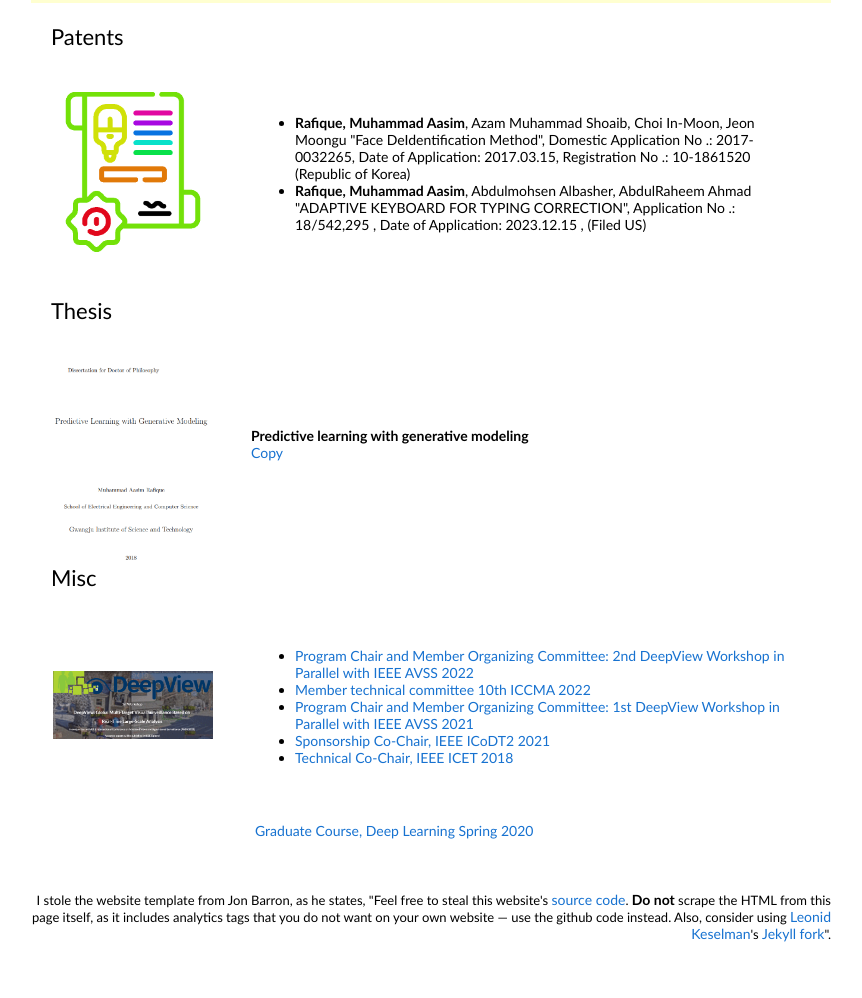
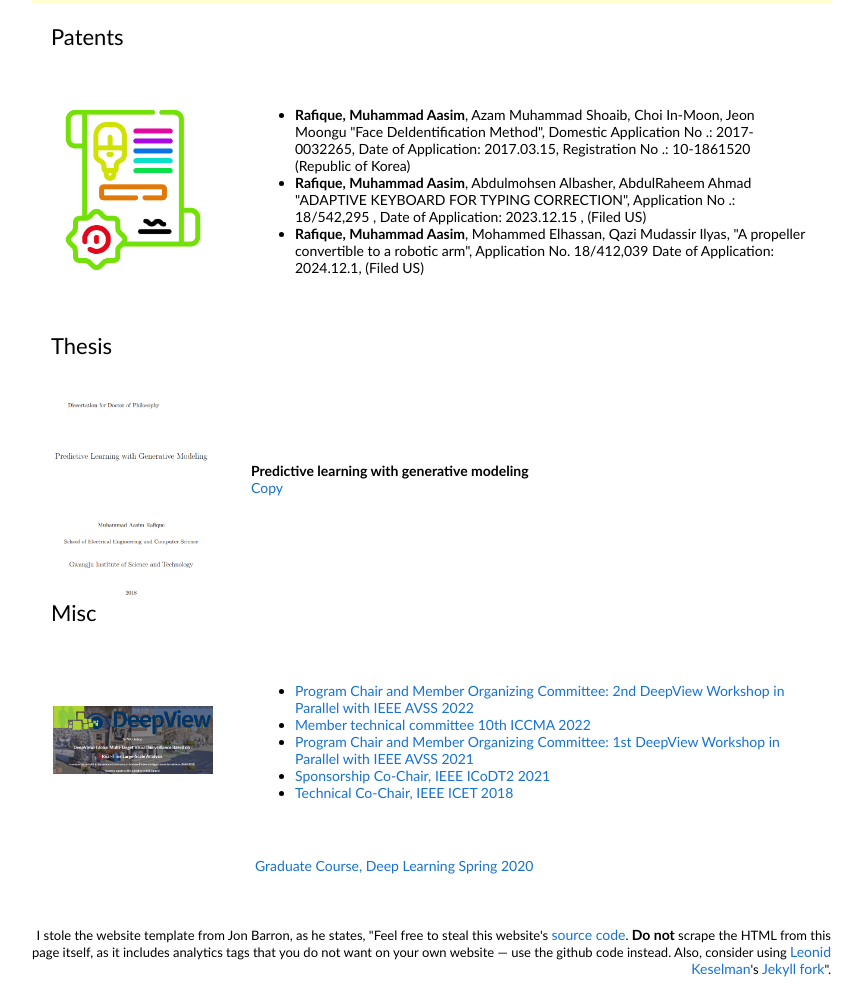
Before and after one commit to Aasimrafique/Aasimrafique.github.io, a plain HTML site: page index.html in a window 1280 px wide. Shown: the part 4659-5657 px from the top of the page, without its empty margins (209-1071 px from the left). Before the commit the page ends 5622 px from the top, so only its background shows below. Drawn offline with Linux system fonts and the light colour scheme.

Commit message:
Update index.html
Add a patent

```diff
--- a/index.html
+++ b/index.html
@@ -982,6 +982,9 @@
               "ADAPTIVE KEYBOARD FOR TYPING CORRECTION", Application No .: 18/542,295 , Date of
               Application: 2023.12.15 , (Filed US)
               </li>
+              <li>
+                <strong>Rafique, Muhammad Aasim</strong>, Mohammed Elhassan, Qazi Mudassir Ilyas, "A propeller convertible to a robotic arm",  Application No. 18/412,039 Date of Application: 2024.12.1, (Filed US)
+                </li>
             </ul>
 
             </td>
```
